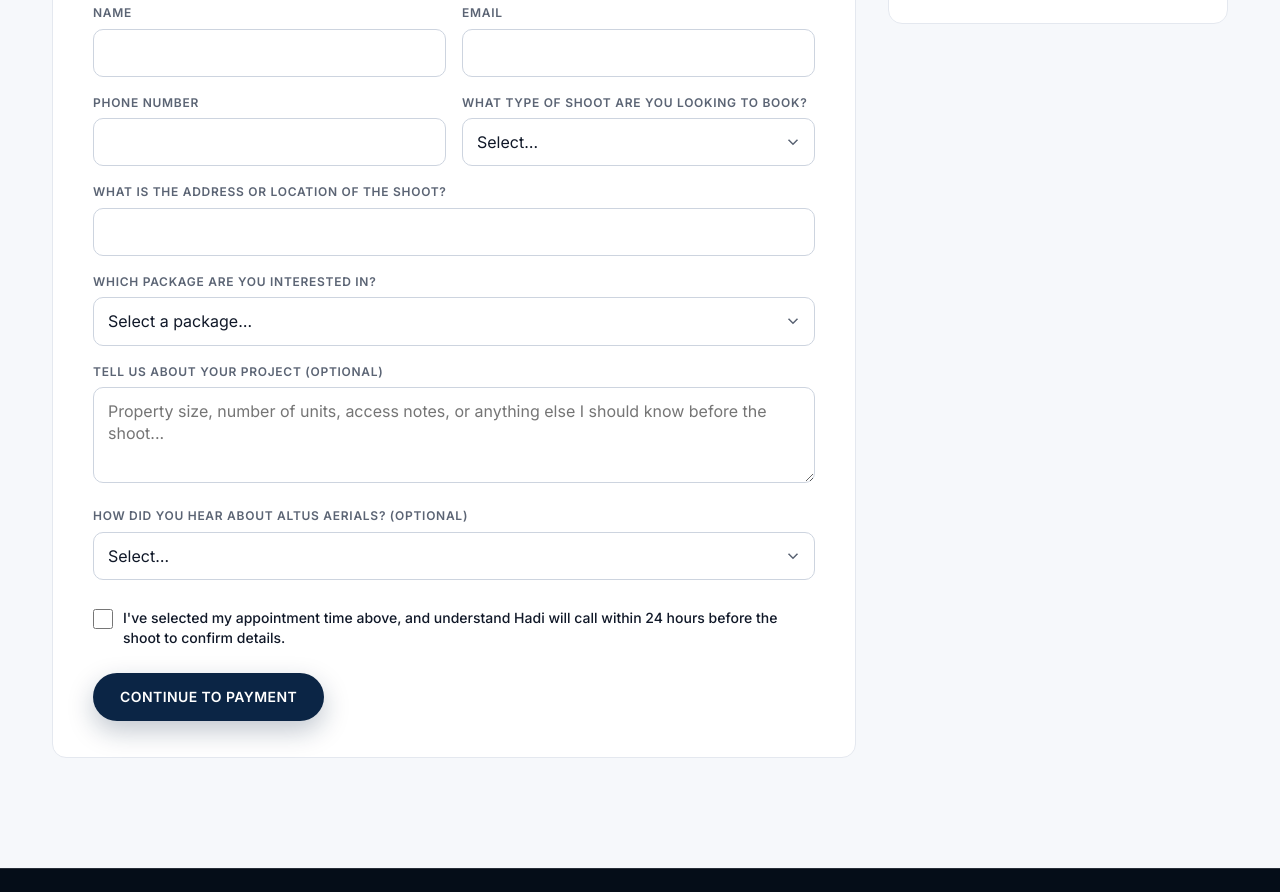
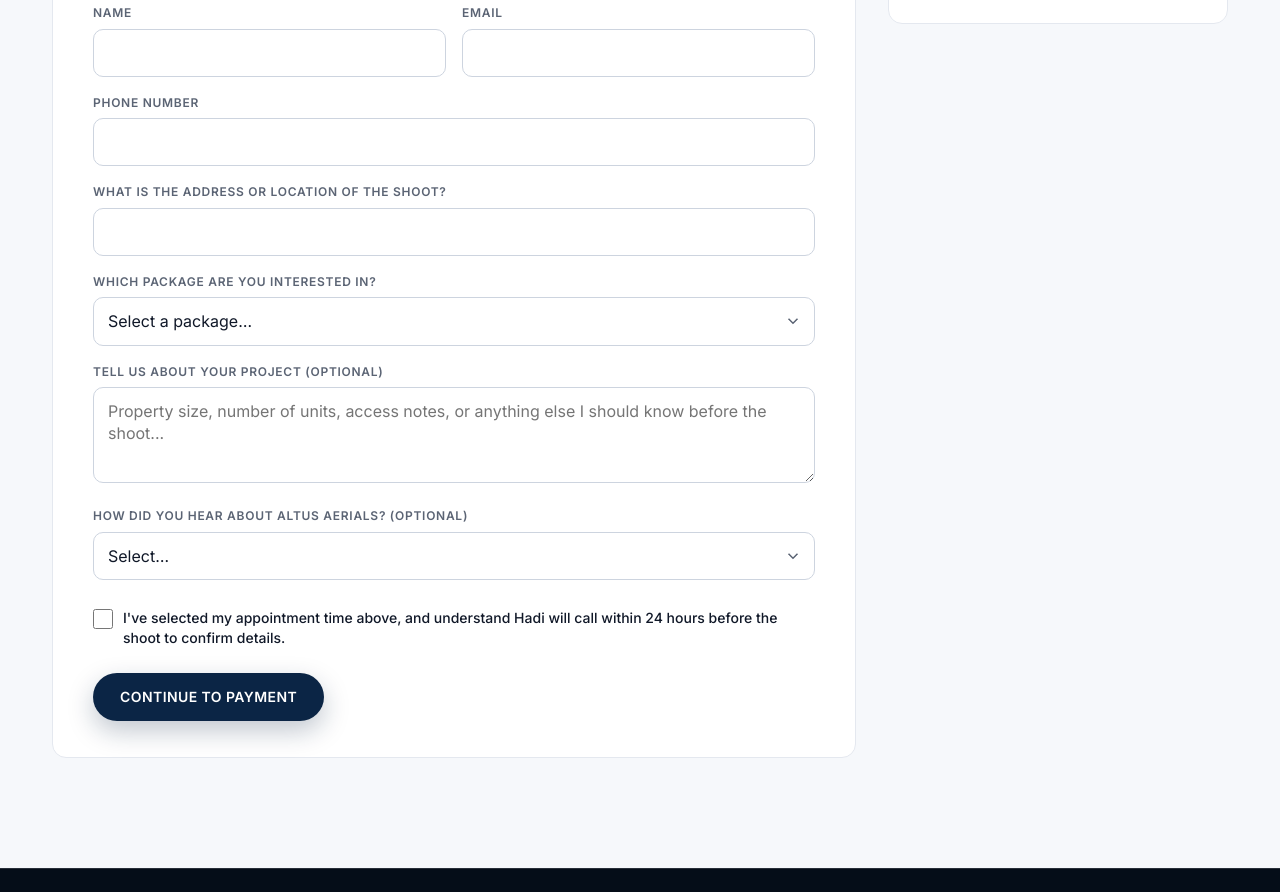
Before and after one commit to HadiAltusAerials/altus-aerials-site, a website: page site/book.html in a window 1280 px wide. Shown: the part 1288-2180 px from the top of the page. Drawn offline with Linux system fonts and the light colour scheme.

Commit message:
booking update

```diff
--- a/site/book.html
+++ b/site/book.html
@@ -122,20 +122,11 @@
           </div>
         </div>
 
-        <div class="form-row">
-          <div class="form-field">
+        <div class="form-field">
             <label for="shoot-phone">Phone Number</label>
             <input type="tel" id="shoot-phone" name="phone" required>
           </div>
-          <div class="form-field">
-            <label for="shoot-type">What type of shoot are you looking to book?</label>
-            <select id="shoot-type" name="shoot_type" required>
-              <option value="">Select&hellip;</option>
-              <option value="Real Estate Listing">Real Estate Listing</option>
-              <option value="Other">Other</option>
-            </select>
-          </div>
-        </div>
+        <input type="hidden" name="shoot_type" value="Real Estate Listing">
 
         <div class="form-field">
           <label for="shoot-address">What is the address or location of the shoot?</label>
```
